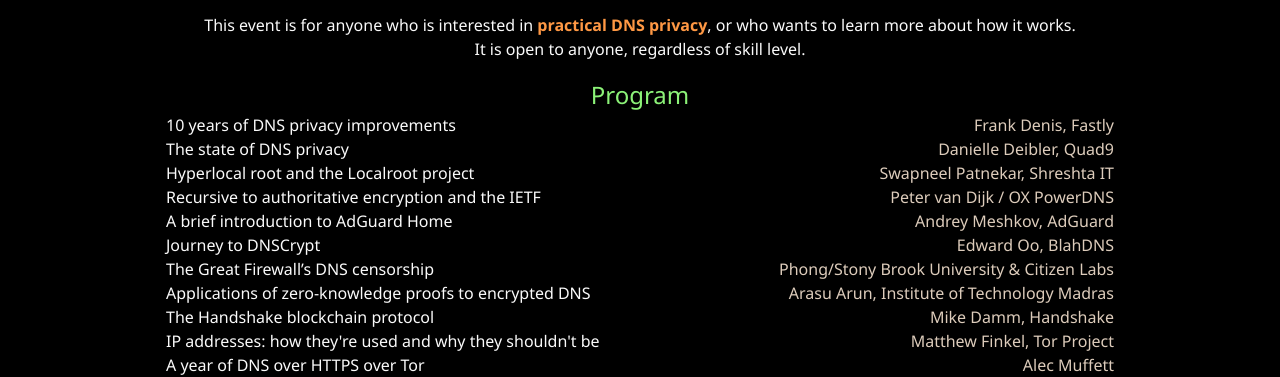
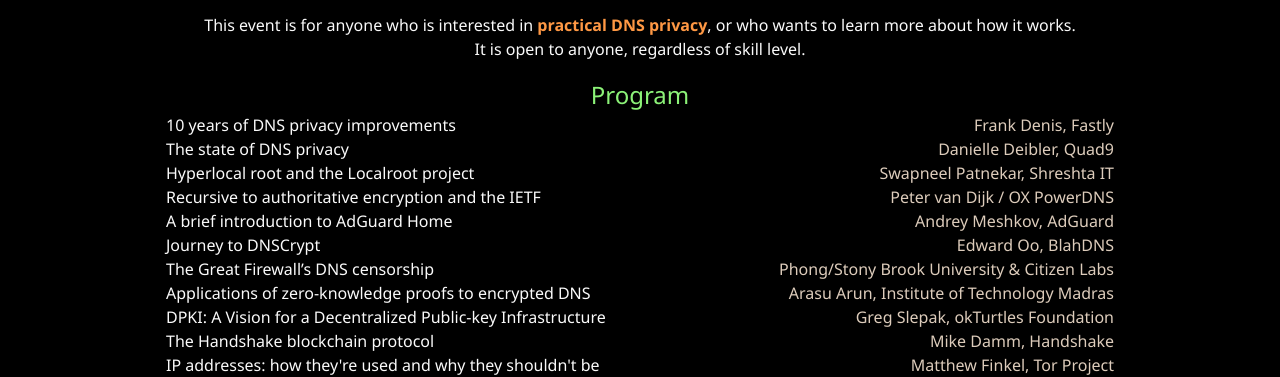
Before and after one commit to Zenexer/sdns2021, a plain HTML site: page website/index.html in a window 1280 px wide. Shown: the part 576-953 px from the top of the page. Drawn offline with Linux system fonts and the light colour scheme.

Commit message:
Add Greg's talk

```diff
--- a/website/index.html
+++ b/website/index.html
@@ -137,11 +137,13 @@
             <dd>Phong/Stony Brook University & Citizen Labs</dd>
             <dt>Applications of zero-knowledge proofs to encrypted DNS</dt>
             <dd>Arasu Arun, Institute of Technology Madras</dd>
+            <dt>DPKI: A Vision for a Decentralized Public-key Infrastructure</dt>
+            <dd>Greg Slepak, okTurtles Foundation</dd>
             <dt>The Handshake blockchain protocol</dt>
             <dd>Mike Damm, Handshake</dd>
             <dt>IP addresses: how they're used and why they shouldn't be</dt>
             <dd>Matthew Finkel, Tor Project</dd>
-            <dt>A year of DNS over HTTPS over Tor</dt>
+            <dt>A year and a half of DNS over HTTPS over Tor</dt>
             <dd>Alec Muffett</dd>
             <dt>A Primer on Oblivious DoH</dt>
             <dd>Chris Wood, Cloudflare</dd>
```
